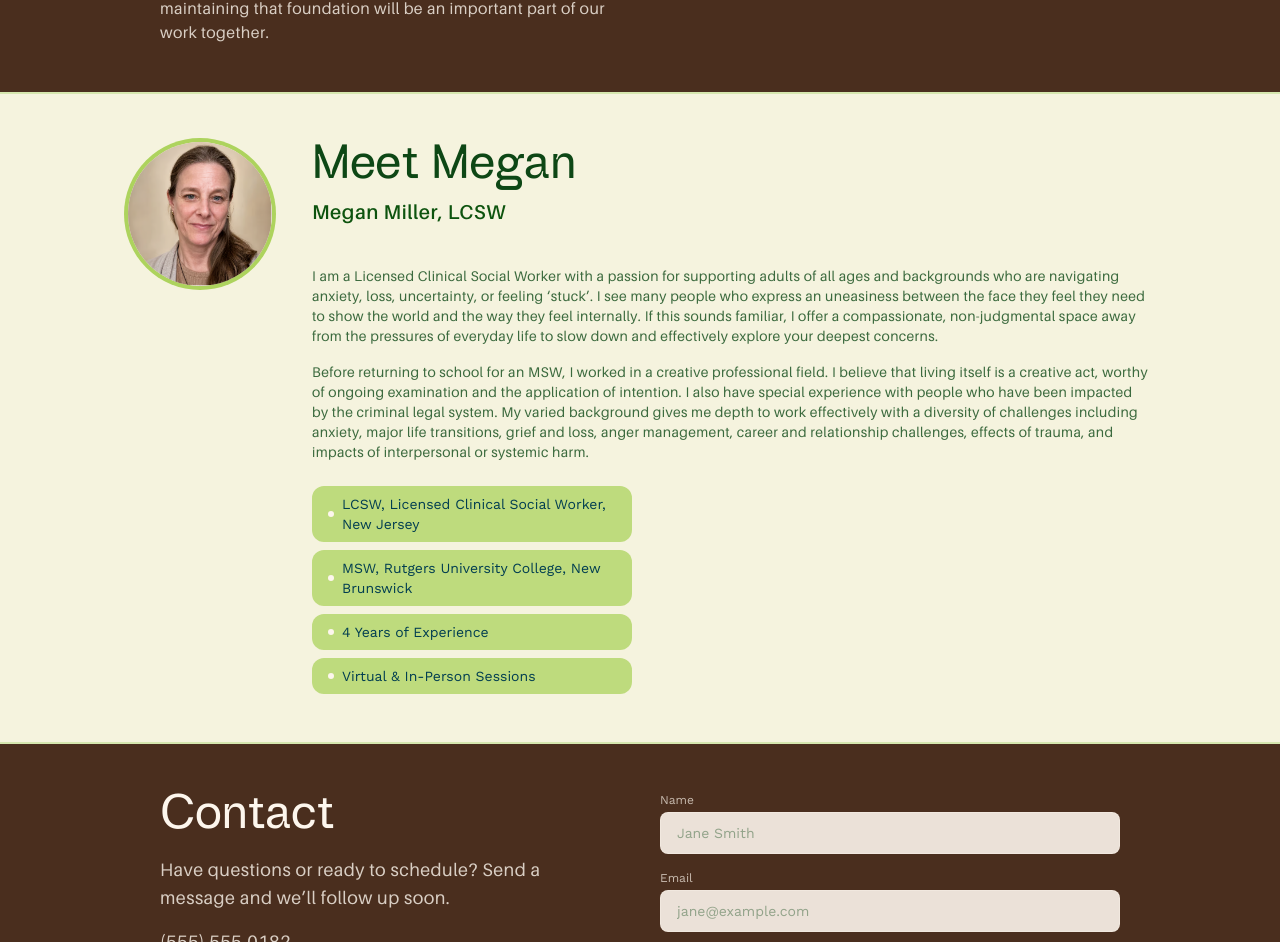
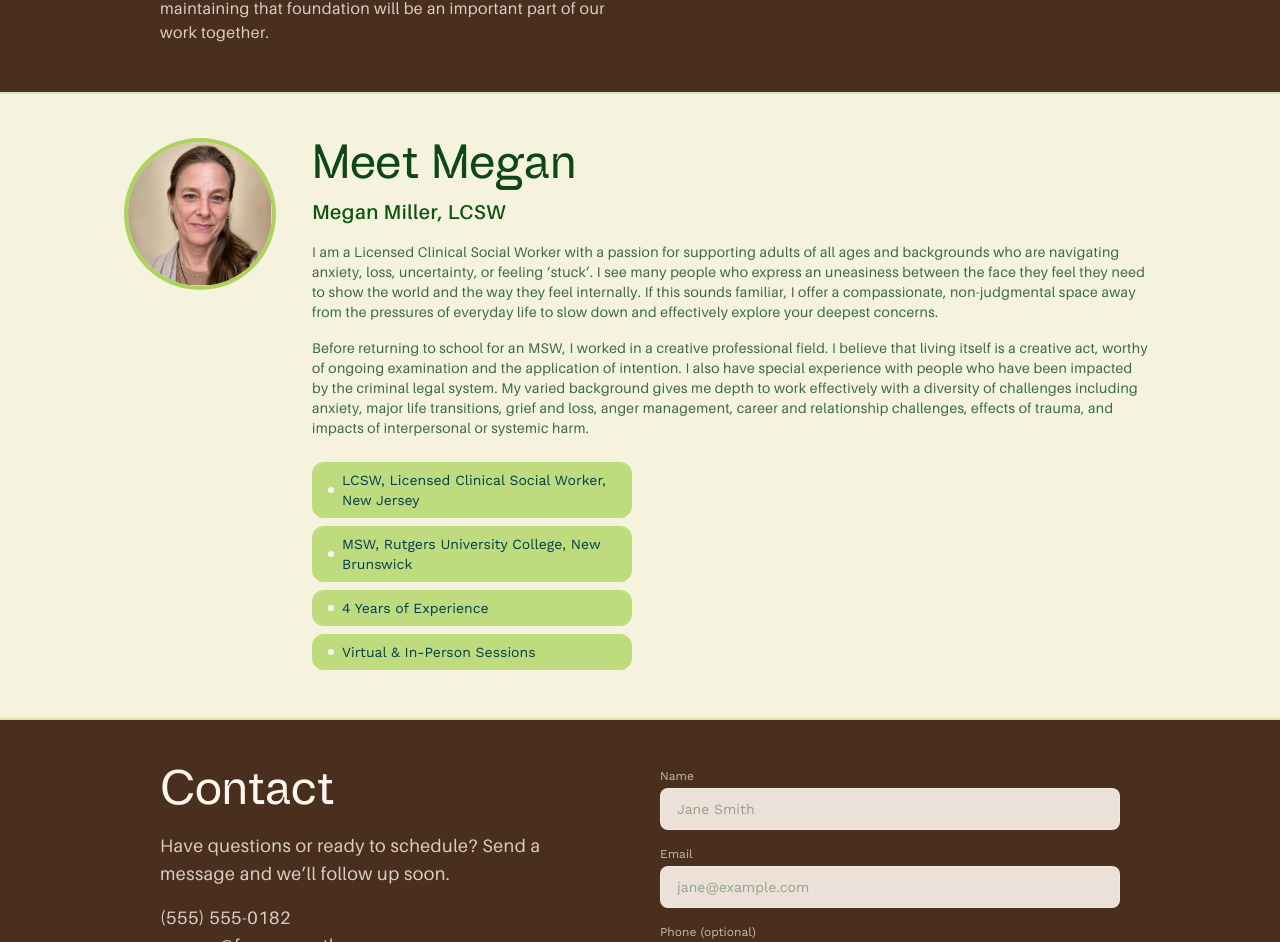
Before and after one commit to makapiatia/freespace-therapy, a Next.js app: page / in a window 1280 px wide. Shown: the part 1536-2478 px from the top of the page. Built offline with nearby package versions, Linux system fonts and the light colour scheme.

Commit message:
Spacing update

```diff
--- a/src/components/About.tsx
+++ b/src/components/About.tsx
@@ -18,7 +18,7 @@ export default function About() {
       <div
         className={classNames(
           "mx-auto grid max-w-5xl grid-cols-[1fr_auto] gap-x-6 gap-y-6",
-          "md:grid-cols-[auto_1fr] md:items-start md:gap-10",
+          "md:grid-cols-[auto_1fr] md:items-start md:gap-y-4 md:gap-x-10",
         )}
       >
         <span
```
